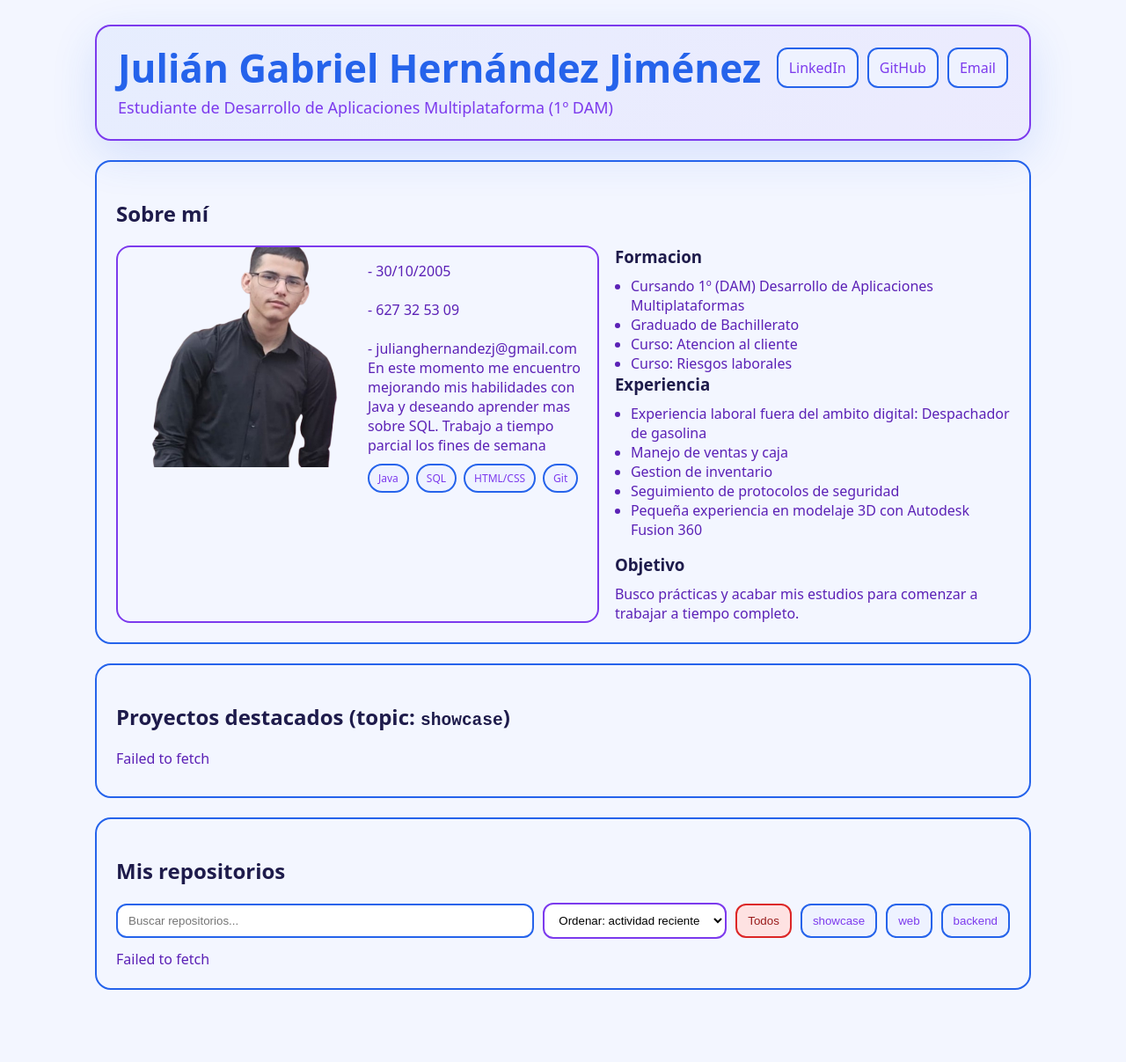
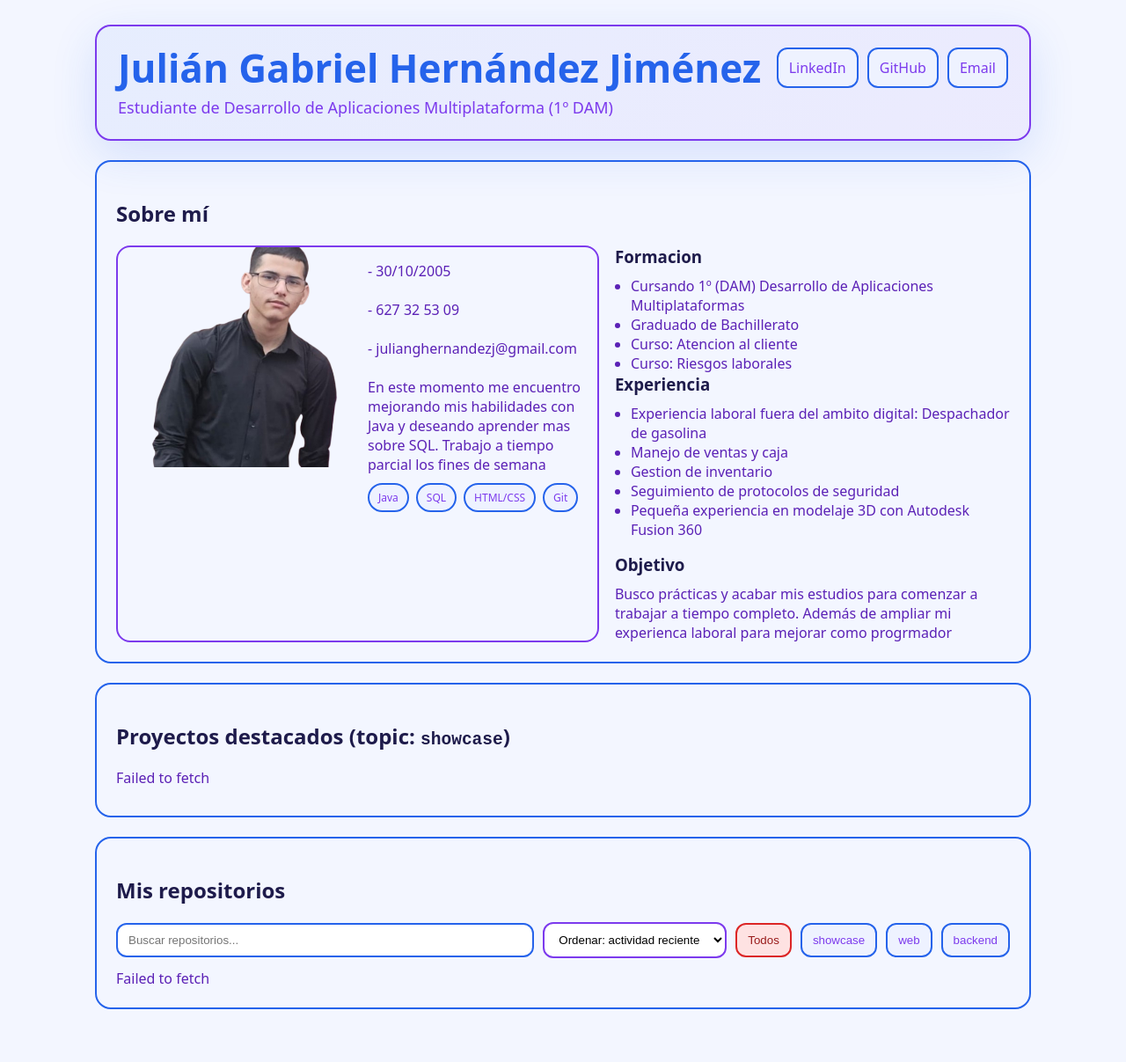
Before and after one commit to JulianGHJimenez/JulianGHJimenez.github.io, a Jekyll site: the page built from index.html, in a window 1280 px wide. Shown: the whole page at 88% size. Built offline with Jekyll 4.4.1, drawn with Linux system fonts in a browser that asks for light colours; before the commit the page ends 1185 px from its top, so only the background shows below that.

Commit message:
CV cambios

```diff
--- a/index.html
+++ b/index.html
@@ -33,8 +33,7 @@ title: "Julián Gabriel Hernández Jiménez — CV & Repos"
           <p class="muted" style="margin:0">
            - julianghernandezj@gmail.com
           </p>
-
-
+<br>
 <p class="muted" style="margin:0">
 En este momento me encuentro mejorando mis habilidades con Java y deseando aprender mas sobre SQL. Trabajo a tiempo parcial los fines de semana
           </p>
@@ -67,7 +66,7 @@ En este momento me encuentro mejorando mis habilidades con Java y deseando apren
 
         <h3 style="margin:16px 0 10px">Objetivo</h3>
         <p class="muted" style="margin:0">
-          Busco prácticas y acabar mis estudios para comenzar a trabajar a tiempo completo.
+          Busco prácticas y acabar mis estudios para comenzar a trabajar a tiempo completo. Además de ampliar mi experienca laboral para mejorar como progrmador
         </p>
       </div>
     </div>
```
